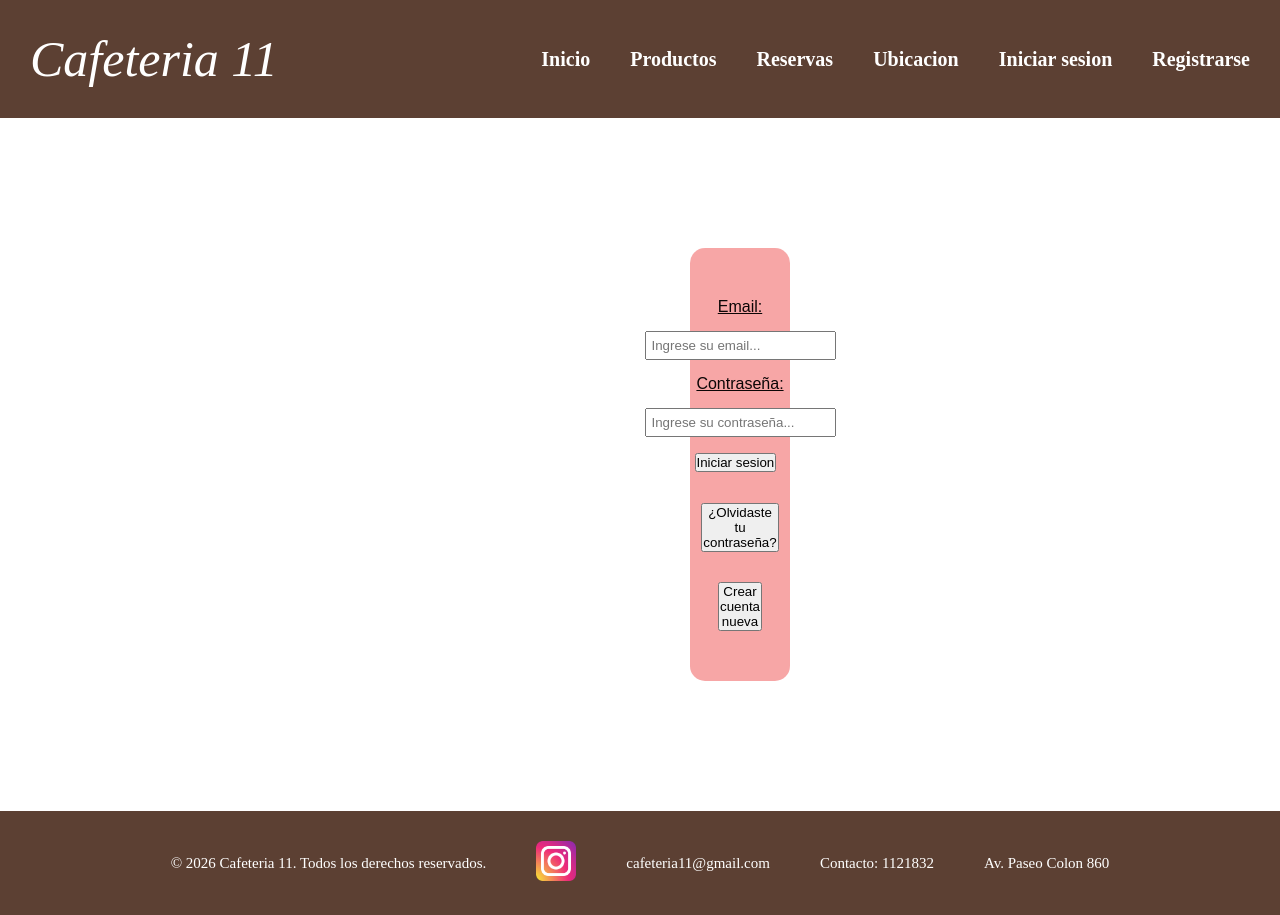
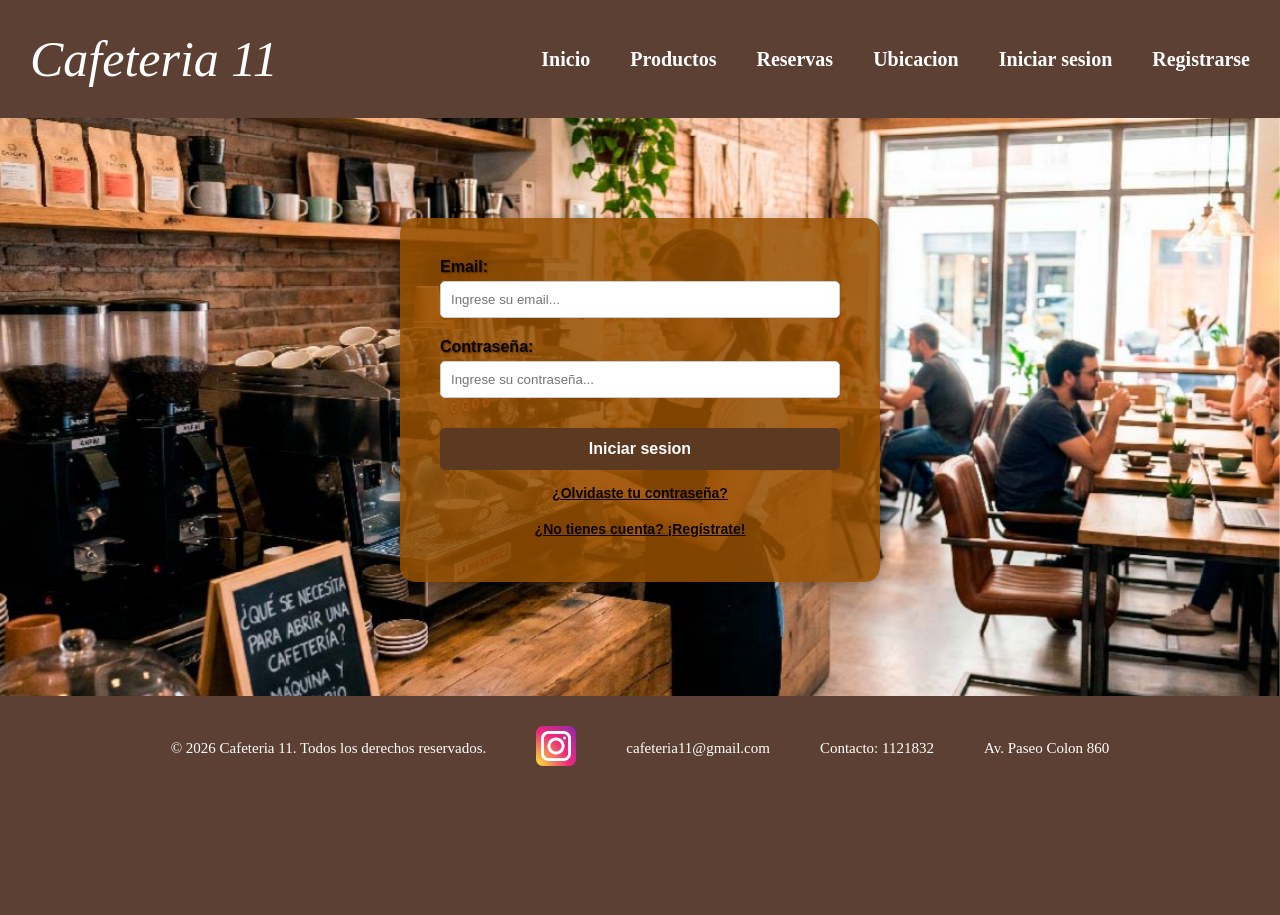
Before and after one commit to santiagoriost/Proyecto-final-integrador-IDS, a Flask app: page /usuario/login/ in a window 1280 px wide. After the commit the page ends 766 px from the top, so only its background shows below. Run offline with Flask 3, Linux system fonts and the light colour scheme.

Commit message:
diseño terminado del css de login con un ordenamiento mejor del html login

```diff
--- a/frontend/static/styles/login.css
+++ b/frontend/static/styles/login.css
@@ -1,81 +1,110 @@
-.contenedor_form{
-    display: flex;
-    flex-direction: column;
-    align-items: center;
-    font-family: sans-serif;
-    justify-content: center;
-    background-color: #f59292d0;
-    color: #0c0606;
-    gap: 30px;
-    margin: 110px 670px;
-    padding: 50px;
-    border-style: hidden;
-    border-radius: 15px;
+/* Imagen de fondo fija que ocupa toda la pantalla */
+#img_portada {
+    width: 100%;
+    height: 100vh;
+    object-fit: cover;
+    position: fixed;
+    top: 0;
+    left: 0;
+    z-index: -1;
+}
 
-}
-.form_email{
+/* El contenedor principal: ahora es una tarjeta centrada y legible */
+.contenedor_form {
     display: flex;
     flex-direction: column;
     align-items: center;
     justify-content: center;
     font-family: sans-serif;
-    text-decoration: underline;
-
+    background-color: rgba(151, 81, 1, 0.85);
+    color: #0c0606;
+    gap: 15px;
+    max-width: 400px;
+    margin: 80px auto;
+    padding: 40px;
+    border-radius: 15px;
+    box-shadow: 0px 4px 15px rgba(0, 0, 0, 0.3);
 }
 
-.form_email input{
-    margin-top: 15px;
-    margin-bottom: 15px;
-    padding: 5px;
-}
-.form_contraseña{
+/* Formulario interno */
+#form-login {
+    width: 100%;
     display: flex;
     flex-direction: column;
-    align-items: center;
-    justify-content: center;
+    gap: 20px;
 }
-.form_contraseña input{
-    margin-top: 15px;
-    margin-bottom: 15px;
-    padding: 5px;
-}
-.form{
+
+/* Estilos para los bloques de Email y Contraseña */
+.form_email, .form_contraseña {
     display: flex;
     flex-direction: column;
-    align-items: center;
-    justify-content: center;
-}
-.form_group{
-    display: flex;
-    flex-direction: column;
-    align-items: center;
-    justify-content: center;
-
-}
-.form_actions{
-    margin: 1px 50px;
-    align-items: center;
-    justify-content: center;
-    gap: 20px;
-}
-.form_group input{
-    margin-top: 15px;
-    margin-bottom: 15px;
-    padding: 5px;
+    align-items: flex-start;
+    width: 100%;
+    text-shadow: 1px 1px 2px rgba(0, 0, 0, 0.5);
 }
 
-.form_boton_forgot_password{
-    display: flex;
-    flex-direction: row;
-    align-items: center;
-    justify-content: center;
-    margin: 1px 70px;
+.form_email label, .form_contraseña label {
+    font-weight: bold;
+    margin-bottom: 5px;
+    text-shadow: 1px 1px 2px rgba(0, 0, 0, 0.5);
+    font-family: 'Arial', sans-serif;
 }
 
-.form_boton_register{
-    display: flex;
-    flex-direction: row;
-    align-items: center;
-    justify-content: center;
-    margin: 5px 50px;
+.form_email_input, .form_contraseña_input {
+    width: 100%;
+    text-shadow: 1px 1px 2px rgba(0, 0, 0, 0.5);
+    font-family: 'Arial', sans-serif;
 }
+
+/* Los inputs ahora ocupan el 100% del ancho de la tarjeta */
+.form_email input, .form_contraseña input {
+    width: 100%;
+    padding: 10px;
+    border-radius: 5px;
+    border: 1px solid #ccc;
+    box-sizing: border-box;
+}
+
+/* Botón principal de Iniciar Sesión */
+.form_actions {
+    width: 100%;
+    margin-top: 10px;
+}
+
+.form_actions button {
+    width: 100%;
+    padding: 12px;
+    background-color: #5c3a21;
+    color: white;
+    border: none;
+    border-radius: 5px;
+    font-size: 16px;
+    cursor: pointer;
+    font-weight: bold;
+    transition: background 0.3s;
+}
+
+.form_actions button:hover {
+    background-color: #3e2514;
+}
+
+/* Botones secundarios (Olvidaste contraseña / Crear cuenta) */
+.form_boton_forgot_password, .form_boton_register {
+    width: 100%;
+    margin-top: 10px;
+}
+
+.form_boton_forgot_password button, .form_boton_register button {
+    width: 100%;
+    background: none;
+    border: none;
+    color: #0c0606;
+    text-decoration: underline;
+    cursor: pointer;
+    font-size: 14px;
+    padding: 5px 0;
+}
+
+.form_boton_forgot_password button:hover, .form_boton_register button:hover {
+    color: #5c3a21;
+}
--- a/frontend/templates/login.html
+++ b/frontend/templates/login.html
@@ -4,25 +4,33 @@
 <link rel="stylesheet" href="{{url_for('static', filename='styles/login.css')}}">
 {% endblock %}
 {% block contenido %}
+<img src="{{ url_for('static', filename='imagenes/cafeteria_ejemplo.jpg') }}" id='img_portada' alt="cafeteria">
+
 <div class="contenedor_form">
-    <form action="{{url_for('usuarios.manejo_login')}}" method="post">
+    <form action="{{url_for('usuarios.manejo_login')}}" method="post" id="form-login">
+
         <div class="form_email">
             <label for="email_usuario">Email:</label>
             <div class="form_email_input">
                 <input type="email" id="email_usuario" name="form_email" placeholder="Ingrese su email...">
-                        <div class="form_contraseña">
+            </div> </div> <div class="form_contraseña">
             <label for="clave_usuario">Contraseña:</label>
             <div class="form_contraseña_input">
                 <input type="password" id="clave_usuario" name="form_clave" placeholder="Ingrese su contraseña...">
-                                        <div class="form_actions">
+            </div> </div> <div class="form_actions">
             <button type="submit">Iniciar sesion</button>
+
+        <div class="form_boton_forgot_password">
+        <a href="{{url_for('usuarios.manejo_forgot_password')}}">
+            <button type="button" class="boton-secundario">¿Olvidaste tu contraseña?</button>
+        </a>
+        </div>
+
+        <div class="form_boton_register">
+        <a href="{{url_for('usuarios.manejo_register')}}">
+            <button type="button" class="boton-secundario">¿No tienes cuenta? ¡Regístrate!</button>
+        </a>
         </div>
 </div>
-                        </div>
-                </div>
-        </div>
-    </form>
-<a href="{{url_for('usuarios.manejo_forgot_password')}}"><button id="nueva_clave_bttn">¿Olvidaste tu contraseña?</button></a>
-<a href="{{url_for('usuarios.manejo_register')}}"><button type="button" id="nueva_cuenta_bttn">Crear cuenta nueva</button></a>
-</div>
+<script src="{{ url_for('static', filename='js/login.js') }}"></script>
 {% endblock %}
```
Lines whose indentation alone changed are shown as unchanged.
